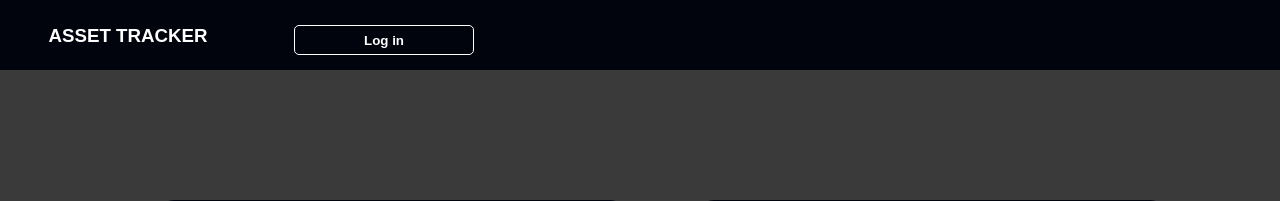
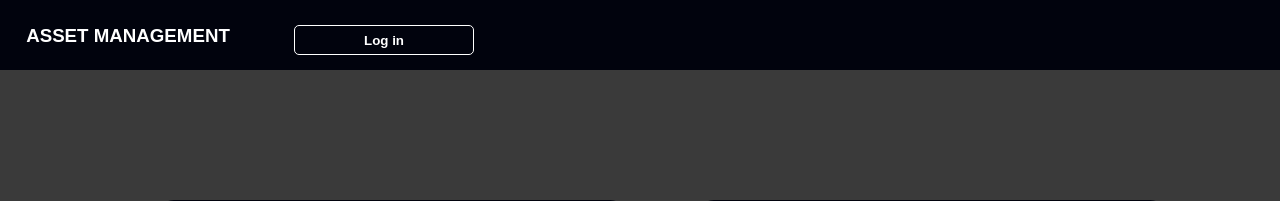
Before and after one commit to Aristocratjnr/Asset-Tracking-Django-Project, a Django app: page / in a window 1280 px wide. Shown: the top 201 px of the page. Run offline with Django 3.2, Linux system fonts and the light colour scheme.

Commit message:
refactor: Update header container and logo size in index.html for improved user experience

```diff
--- a/users/templates/index.html
+++ b/users/templates/index.html
@@ -46,7 +46,7 @@
             font-size: 1.2em;
             line-height: 1.5;
         }
-        @media (min-width: 762px) {
+        @media (min-width: 1000px) {
             .index-container {
                 flex-direction: row;
                 justify-content: space-between;
@@ -68,7 +68,7 @@
     <section class="Header-container">
         <div class="header-container">
             <div class="header-section">
-                <h3>ASSET TRACKER</h3>
+                <h3>ASSET MANAGEMENT</h3>
             </div>
             <div class="header-section">
                 <a href="SignIn"><button>Log in</button></a>
```
